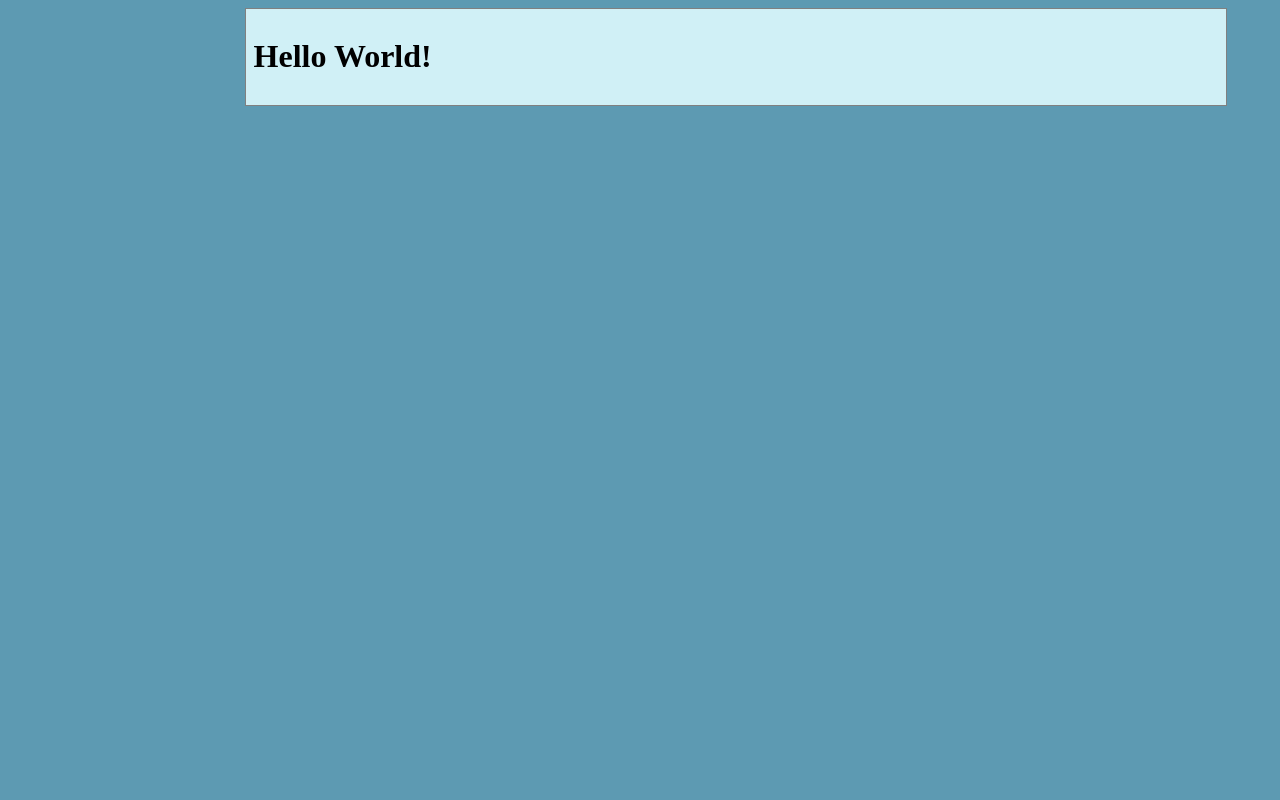
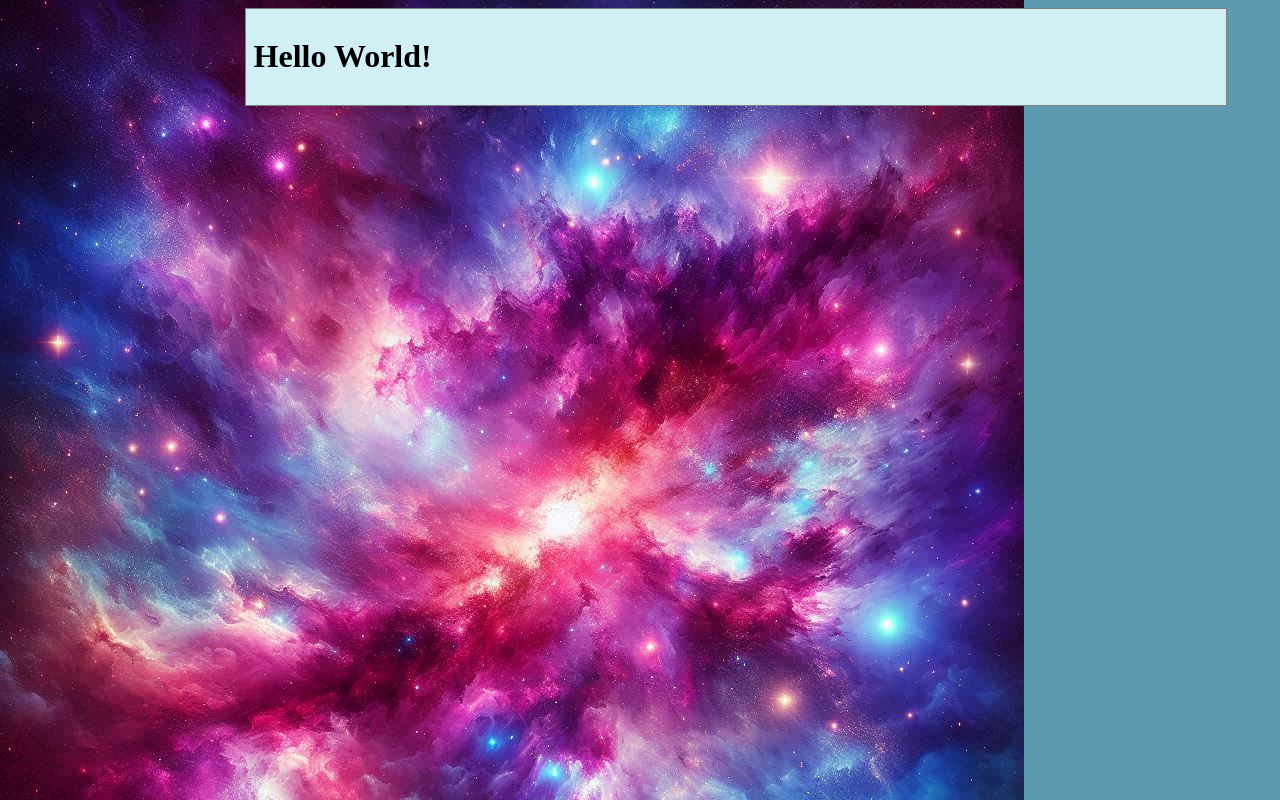
Before and after one commit to onur-g/vip, a plain HTML site: page index.html in a window 1280 px wide. Drawn offline with Linux system fonts and the light colour scheme.

Commit message:
galaxy image as background

```diff
--- a/index.html
+++ b/index.html
@@ -4,7 +4,7 @@
 <style>
 body {
   margin-left: 200px;
-  background: #5d9ab2 url("img_tree.png") no-repeat top left;
+  background: #5d9ab2 url("images/galaxy.jpg") no-repeat top left;
 }
 
 .center_div {
```
Also changed, not shown: images/galaxy.jpg (added), 1 other file.
